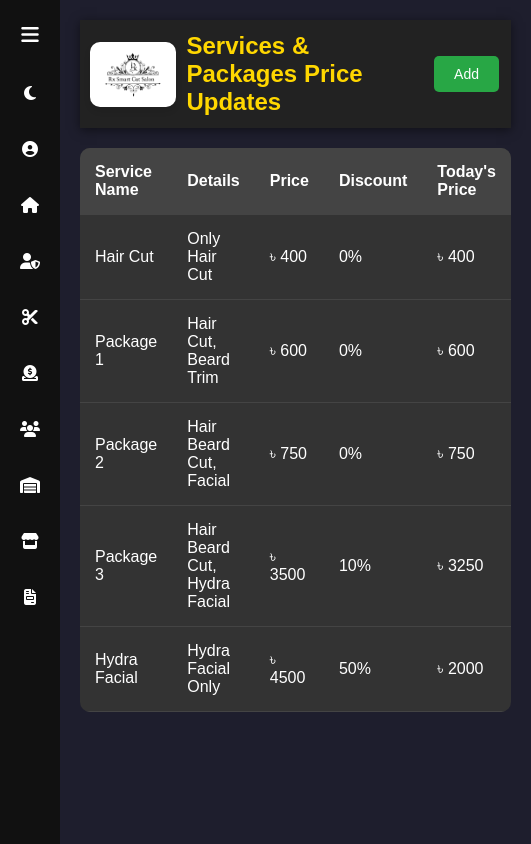
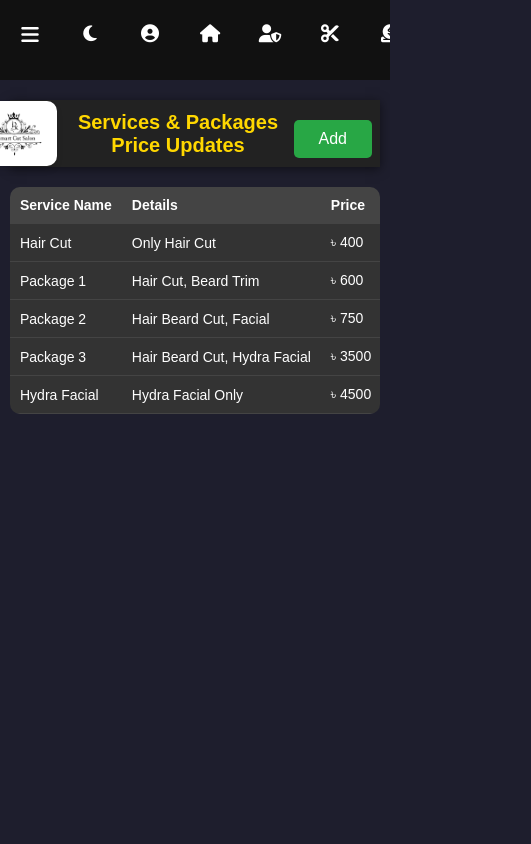
Before and after one commit to arkNeon/RxSmartCutSalon, a plain HTML site: page packages.html in a window 390 px wide. Shown: the whole page, 531 px wide, since content can reach past the window. Drawn offline with Linux system fonts and the light colour scheme.

Commit message:
packages.html

```diff
--- a/packages.html
+++ b/packages.html
@@ -3,9 +3,72 @@
 <head>
     <meta charset="UTF-8">
     <meta name="viewport" content="width=device-width, initial-scale=1.0">
+    <link rel="icon" type="image/x-icon" href="logo.png">
     <title>Packages</title>
     <link rel="stylesheet" href="https://cdnjs.cloudflare.com/ajax/libs/font-awesome/6.5.1/css/all.min.css">
     <style>
+                   @media (max-width: 768px) {
+    body {
+        flex-direction: column;
+        overflow-x: hidden;
+    }
+
+    .sidebar {
+        width: 100%;
+        height: auto;
+        position: relative;
+        display: flex;
+        flex-wrap: nowrap;
+        overflow-x: auto;
+        white-space: nowrap;
+        padding: 10px 0;
+        background: #111;
+    }
+
+    .menu {
+        display: flex;
+        flex-direction: row;
+        justify-content: flex-start;
+        width: 100%;
+        overflow-x: auto;
+    }
+
+    .menu li {
+        display: inline-block;
+        flex-shrink: 0;
+    }
+
+    .menu button {
+        padding: 10px;
+        font-size: 14px;
+        display: flex;
+        flex-direction: column;
+        align-items: center;
+        background: none;
+        border: none;
+        color: white;
+        cursor: pointer;
+        white-space: nowrap;
+    }
+
+    .menu button i {
+        font-size: 18px;
+    }
+
+    .sidebar.expanded {
+        width: 100%;
+    }
+
+    .main-content {
+        margin-left: 0;
+        margin-top: 0px;
+        padding: 5px;
+    }
+
+    .sidebar.expanded ~ .main-content {
+        margin-left: 0;
+    }
+}
         body {
             font-family: 'Poppins', sans-serif;
             margin: 0;
@@ -197,7 +260,72 @@
 
         .plus-btn { background: #28a745; color: white; }
         .equal-btn { background: #007bff; color: white; }
+        @media screen and (max-width: 768px) {
 
+
+ .main-content {
+     margin-left: 0;
+     padding: 10px;
+ }
+
+ header {
+     display: flex;
+     align-items: center;
+     justify-content: space-between;
+     padding: 1px;
+     flex-wrap: wrap; /* Allows wrapping if needed */
+ }
+.logo-container{
+ margin-left: -40px;
+}
+ .barber-profile {
+     display: flex;
+     align-items: center;
+     gap: 10px;
+     text-align: center;
+     flex: 1;
+     justify-content: center;
+ }
+
+ .logo-container {
+     display: flex;
+     align-items: center;
+     justify-content: center;
+ }
+
+ header h1 {
+     font-size: 20px;
+ }
+
+ .header-actions {
+     margin-top: 10px;
+     flex-direction: column;
+     gap: 10px;
+ }
+
+ .header-actions button {
+     width: 100%;
+     font-size: 16px;
+ }
+
+
+
+
+ table {
+     font-size: 14px;
+     display: block;
+     overflow-x: auto;
+     white-space: nowrap;
+ }
+
+ th, td {
+     padding: 10px;
+ }
+
+
+
+
+}
     </style>
 </head>
 <body>
@@ -208,7 +336,7 @@
 
             <li><button onclick="toggleDarkMode()"><i class="fas fa-moon"></i><span>Dark Mode</span></button></li>
             <li><button onclick="window.location.href='user.html'"><i class="fas fa-user-circle"></i><span>User Profile</span></button></li>
-            <li><button onclick="window.location.href='home.html'"><i class="fas fa-home"></i><span>Homepage</span></button></li>
+            <li><button onclick="window.location.href='index.html'"><i class="fas fa-home"></i><span>Homepage</span></button></li>
             <li><button onclick="window.location.href='admin.html'"><i class="fas fa-user-shield"></i><span>Admin Panel</span></button></li>
             <li><button onclick="window.location.href='barber.html'"><i class="fas fa-cut"></i><span>Barber Dashboards</span></button></li>
             <li><button onclick="window.location.href='daily_accounts.html'"><i class='fas fa-donate'></i><span>Daily Accounts</span></button></li>
@@ -298,9 +426,56 @@
     </div>
 
     <script>
-        document.getElementById("menuToggle").addEventListener("click", function() {
-            document.querySelector(".sidebar").classList.toggle("expanded");
-        });
+     document.addEventListener("DOMContentLoaded", function () {
+    const sidebar = document.querySelector(".sidebar");
+    const mainContent = document.querySelector(".main-content");
+    const menuToggle = document.getElementById("menuToggle");
+
+    function adjustLayout() {
+        if (window.innerWidth <= 768) {
+            // Mobile View
+            sidebar.classList.add("mobile");
+            sidebar.style.width = "100%";
+            sidebar.style.height = "auto";
+            sidebar.style.position = "relative";
+            sidebar.style.display = "flex";
+            sidebar.style.flexDirection = "row";
+            sidebar.style.overflowX = "auto";
+            sidebar.style.whiteSpace = "nowrap";
+            mainContent.style.marginLeft = "0";
+            mainContent.style.marginTop = "10px";
+        } else {
+            // Desktop View
+            sidebar.classList.remove("mobile");
+            if (!sidebar.classList.contains("expanded")) {
+                sidebar.style.width = "60px";
+                mainContent.style.marginLeft = "60px";
+            } else {
+                sidebar.style.width = "220px";
+                mainContent.style.marginLeft = "220px";
+            }
+        }
+    }
+
+    menuToggle.addEventListener("click", function () {
+        sidebar.classList.toggle("expanded");
+        if (window.innerWidth > 768) {
+            // Toggle sidebar width only on desktop
+            if (sidebar.classList.contains("expanded")) {
+                sidebar.style.width = "220px";
+                mainContent.style.marginLeft = "220px";
+            } else {
+                sidebar.style.width = "60px";
+                mainContent.style.marginLeft = "60px";
+            }
+        }
+    });
+
+    // Initial setup
+    adjustLayout();
+    window.addEventListener("resize", adjustLayout);
+});
+
     </script>
 </body>
 </html>
```
